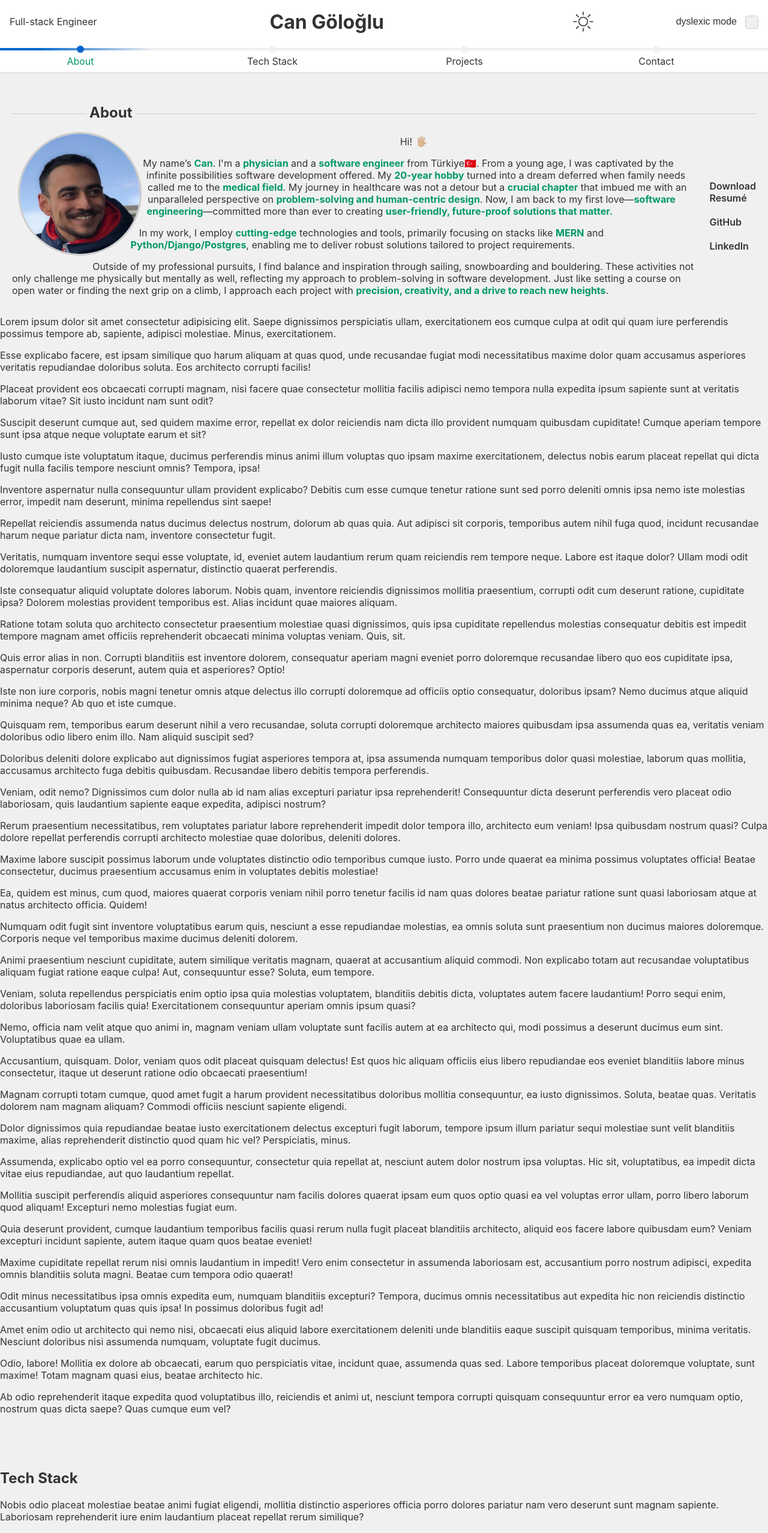
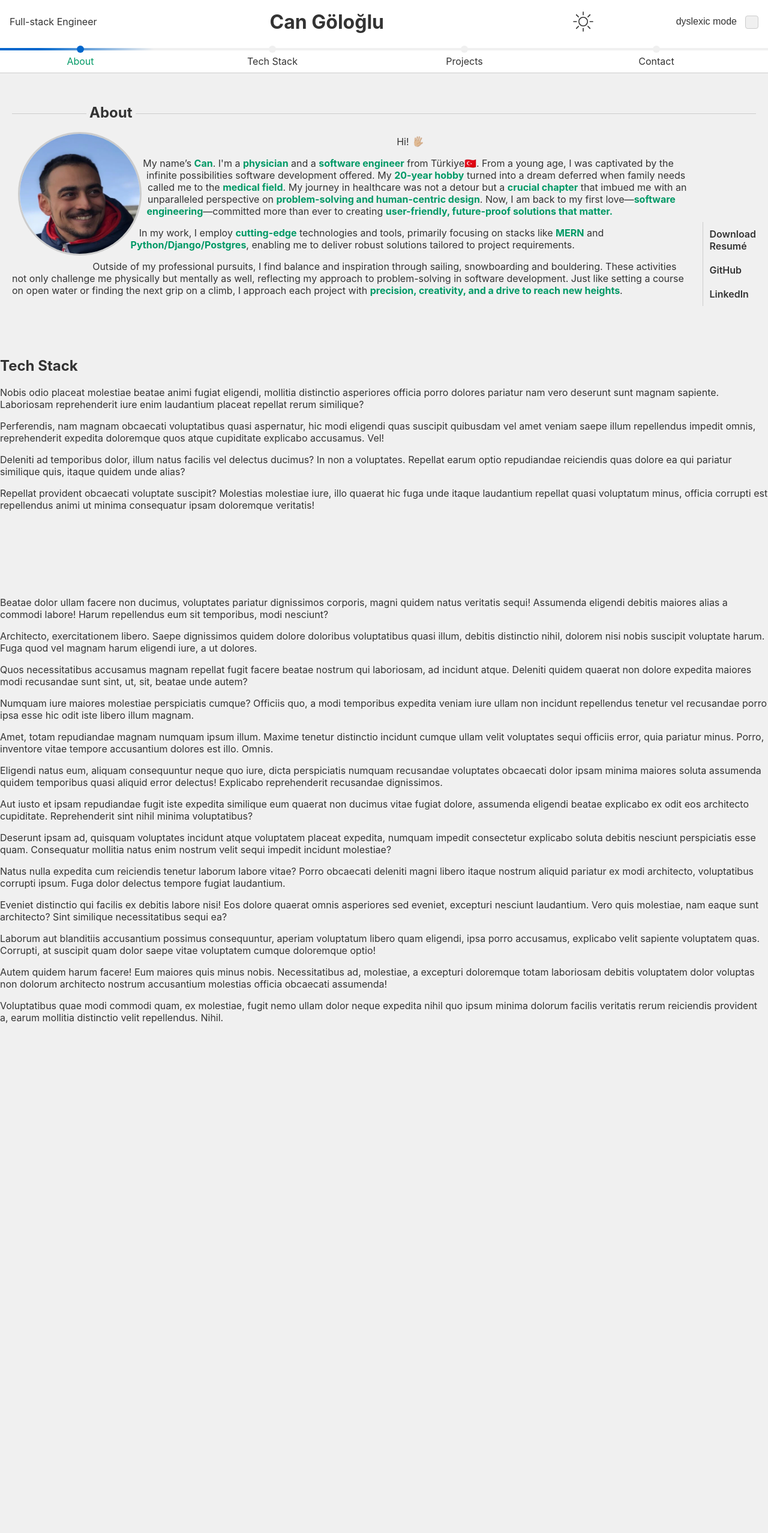
Before and after one commit to cango91/portfolio_v2, a React (Create React App) app: page / in a window 1280 px wide. Shown: the top 2555 px of the page at 60% size. After the commit the page ends 1722 px from the top, so only its background shows below. Built offline with nearby package versions, Linux system fonts and the light colour scheme; a web font is replaced by a local one.

Commit message:
Finish about section

```diff
--- a/src/App.jsx
+++ b/src/App.jsx
@@ -12,39 +12,7 @@ export default function App() {
         <section id="About">
           <About />
         </section>
-        <p>Lorem ipsum dolor sit amet consectetur adipisicing elit. Saepe dignissimos perspiciatis ullam, exercitationem eos cumque culpa at odit qui quam iure perferendis possimus tempore ab, sapiente, adipisci molestiae. Minus, exercitationem.</p>
-        <p>Esse explicabo facere, est ipsam similique quo harum aliquam at quas quod, unde recusandae fugiat modi necessitatibus maxime dolor quam accusamus asperiores veritatis repudiandae doloribus soluta. Eos architecto corrupti facilis!</p>
-        <p>Placeat provident eos obcaecati corrupti magnam, nisi facere quae consectetur mollitia facilis adipisci nemo tempora nulla expedita ipsum sapiente sunt at veritatis laborum vitae? Sit iusto incidunt nam sunt odit?</p>
-        <p>Suscipit deserunt cumque aut, sed quidem maxime error, repellat ex dolor reiciendis nam dicta illo provident numquam quibusdam cupiditate! Cumque aperiam tempore sunt ipsa atque neque voluptate earum et sit?</p>
-        <p>Iusto cumque iste voluptatum itaque, ducimus perferendis minus animi illum voluptas quo ipsam maxime exercitationem, delectus nobis earum placeat repellat qui dicta fugit nulla facilis tempore nesciunt omnis? Tempora, ipsa!</p>
-        <p>Inventore aspernatur nulla consequuntur ullam provident explicabo? Debitis cum esse cumque tenetur ratione sunt sed porro deleniti omnis ipsa nemo iste molestias error, impedit nam deserunt, minima repellendus sint saepe!</p>
-        <p>Repellat reiciendis assumenda natus ducimus delectus nostrum, dolorum ab quas quia. Aut adipisci sit corporis, temporibus autem nihil fuga quod, incidunt recusandae harum neque pariatur dicta nam, inventore consectetur fugit.</p>
-        <p>Veritatis, numquam inventore sequi esse voluptate, id, eveniet autem laudantium rerum quam reiciendis rem tempore neque. Labore est itaque dolor? Ullam modi odit doloremque laudantium suscipit aspernatur, distinctio quaerat perferendis.</p>
-        <p>Iste consequatur aliquid voluptate dolores laborum. Nobis quam, inventore reiciendis dignissimos mollitia praesentium, corrupti odit cum deserunt ratione, cupiditate ipsa? Dolorem molestias provident temporibus est. Alias incidunt quae maiores aliquam.</p>
-        <p>Ratione totam soluta quo architecto consectetur praesentium molestiae quasi dignissimos, quis ipsa cupiditate repellendus molestias consequatur debitis est impedit tempore magnam amet officiis reprehenderit obcaecati minima voluptas veniam. Quis, sit.</p>
-        <p>Quis error alias in non. Corrupti blanditiis est inventore dolorem, consequatur aperiam magni eveniet porro doloremque recusandae libero quo eos cupiditate ipsa, aspernatur corporis deserunt, autem quia et asperiores? Optio!</p>
-        <p>Iste non iure corporis, nobis magni tenetur omnis atque delectus illo corrupti doloremque ad officiis optio consequatur, doloribus ipsam? Nemo ducimus atque aliquid minima neque? Ab quo et iste cumque.</p>
-        <p>Quisquam rem, temporibus earum deserunt nihil a vero recusandae, soluta corrupti doloremque architecto maiores quibusdam ipsa assumenda quas ea, veritatis veniam doloribus odio libero enim illo. Nam aliquid suscipit sed?</p>
-        <p>Doloribus deleniti dolore explicabo aut dignissimos fugiat asperiores tempora at, ipsa assumenda numquam temporibus dolor quasi molestiae, laborum quas mollitia, accusamus architecto fuga debitis quibusdam. Recusandae libero debitis tempora perferendis.</p>
-        <p>Veniam, odit nemo? Dignissimos cum dolor nulla ab id nam alias excepturi pariatur ipsa reprehenderit! Consequuntur dicta deserunt perferendis vero placeat odio laboriosam, quis laudantium sapiente eaque expedita, adipisci nostrum?</p>
-        <p>Rerum praesentium necessitatibus, rem voluptates pariatur labore reprehenderit impedit dolor tempora illo, architecto eum veniam! Ipsa quibusdam nostrum quasi? Culpa dolore repellat perferendis corrupti architecto molestiae quae doloribus, deleniti dolores.</p>
-        <p>Maxime labore suscipit possimus laborum unde voluptates distinctio odio temporibus cumque iusto. Porro unde quaerat ea minima possimus voluptates officia! Beatae consectetur, ducimus praesentium accusamus enim in voluptates debitis molestiae!</p>
-        <p>Ea, quidem est minus, cum quod, maiores quaerat corporis veniam nihil porro tenetur facilis id nam quas dolores beatae pariatur ratione sunt quasi laboriosam atque at natus architecto officia. Quidem!</p>
-        <p>Numquam odit fugit sint inventore voluptatibus earum quis, nesciunt a esse repudiandae molestias, ea omnis soluta sunt praesentium non ducimus maiores doloremque. Corporis neque vel temporibus maxime ducimus deleniti dolorem.</p>
-        <p>Animi praesentium nesciunt cupiditate, autem similique veritatis magnam, quaerat at accusantium aliquid commodi. Non explicabo totam aut recusandae voluptatibus aliquam fugiat ratione eaque culpa! Aut, consequuntur esse? Soluta, eum tempore.</p>
-        <p>Veniam, soluta repellendus perspiciatis enim optio ipsa quia molestias voluptatem, blanditiis debitis dicta, voluptates autem facere laudantium! Porro sequi enim, doloribus laboriosam facilis quia! Exercitationem consequuntur aperiam omnis ipsum quasi?</p>
-        <p>Nemo, officia nam velit atque quo animi in, magnam veniam ullam voluptate sunt facilis autem at ea architecto qui, modi possimus a deserunt ducimus eum sint. Voluptatibus quae ea ullam.</p>
-        <p>Accusantium, quisquam. Dolor, veniam quos odit placeat quisquam delectus! Est quos hic aliquam officiis eius libero repudiandae eos eveniet blanditiis labore minus consectetur, itaque ut deserunt ratione odio obcaecati praesentium!</p>
-        <p>Magnam corrupti totam cumque, quod amet fugit a harum provident necessitatibus doloribus mollitia consequuntur, ea iusto dignissimos. Soluta, beatae quas. Veritatis dolorem nam magnam aliquam? Commodi officiis nesciunt sapiente eligendi.</p>
-        <p>Dolor dignissimos quia repudiandae beatae iusto exercitationem delectus excepturi fugit laborum, tempore ipsum illum pariatur sequi molestiae sunt velit blanditiis maxime, alias reprehenderit distinctio quod quam hic vel? Perspiciatis, minus.</p>
-        <p>Assumenda, explicabo optio vel ea porro consequuntur, consectetur quia repellat at, nesciunt autem dolor nostrum ipsa voluptas. Hic sit, voluptatibus, ea impedit dicta vitae eius repudiandae, aut quo laudantium repellat.</p>
-        <p>Mollitia suscipit perferendis aliquid asperiores consequuntur nam facilis dolores quaerat ipsam eum quos optio quasi ea vel voluptas error ullam, porro libero laborum quod aliquam! Excepturi nemo molestias fugiat eum.</p>
-        <p>Quia deserunt provident, cumque laudantium temporibus facilis quasi rerum nulla fugit placeat blanditiis architecto, aliquid eos facere labore quibusdam eum? Veniam excepturi incidunt sapiente, autem itaque quam quos beatae eveniet!</p>
-        <p>Maxime cupiditate repellat rerum nisi omnis laudantium in impedit! Vero enim consectetur in assumenda laboriosam est, accusantium porro nostrum adipisci, expedita omnis blanditiis soluta magni. Beatae cum tempora odio quaerat!</p>
-        <p>Odit minus necessitatibus ipsa omnis expedita eum, numquam blanditiis excepturi? Tempora, ducimus omnis necessitatibus aut expedita hic non reiciendis distinctio accusantium voluptatum quas quis ipsa! In possimus doloribus fugit ad!</p>
-        <p>Amet enim odio ut architecto qui nemo nisi, obcaecati eius aliquid labore exercitationem deleniti unde blanditiis eaque suscipit quisquam temporibus, minima veritatis. Nesciunt doloribus nisi assumenda numquam, voluptate fugit ducimus.</p>
-        <p>Odio, labore! Mollitia ex dolore ab obcaecati, earum quo perspiciatis vitae, incidunt quae, assumenda quas sed. Labore temporibus placeat doloremque voluptate, sunt maxime! Totam magnam quasi eius, beatae architecto hic.</p>
-        <p>Ab odio reprehenderit itaque expedita quod voluptatibus illo, reiciendis et animi ut, nesciunt tempora corrupti quisquam consequuntur error ea vero numquam optio, nostrum quas dicta saepe? Quas cumque eum vel?</p>
+
         <section id="TechStack">
           <h2 tabIndex={1}>Tech Stack</h2>
         </section>
--- a/src/components/About/About.css
+++ b/src/components/About/About.css
@@ -32,11 +32,19 @@
     position: relative;
 }
 
+.about__links__container {
+    display: flex;
+    flex-direction: column;
+    align-items: flex-start;
+    margin-left: 20px;
+    justify-content: flex-end;
+}
 .about__links {
     display: flex;
     flex-direction: column;
     align-items: flex-start;
-    margin-left: 20px;
+    padding-left: 10px;
+    border-left: 1px solid var(--accent-subtle);
     justify-content: center;
 }
 
@@ -94,10 +102,16 @@
 }
 
 @media screen and (max-width:812px) {
+    .about__links__container{
+        align-items: center;
+        margin-left: 0;
+    }
     .about__links {
         flex-direction: row;
         justify-content: center;
-        margin-left: 0;
+        padding-left: 0;
+        border-left: none;
+        border-top: 1px solid var(--accent-subtle);
     }
 
     .link {
--- a/src/components/About/About.jsx
+++ b/src/components/About/About.jsx
@@ -20,10 +20,12 @@ export default function About() {
                         Outside of my professional pursuits, I find balance and inspiration through sailing, snowboarding and bouldering. These activities not only challenge me physically but mentally as well, reflecting my approach to problem-solving in software development. Just like setting a course on open water or finding the next grip on a climb, I approach each project with <b>precision, creativity, and a drive to reach new heights</b>.
                     </p>
                 </div>
-                <div className="about__links">
-                    <a  tabIndex={1} target='_blank' href="can-gologlu-resume.pdf" className="link">Download Resumé</a>
-                    <a  tabIndex={1} target='_blank' rel='noreferrer noopener' href="https://github.com/cango91" className="link">GitHub</a>
-                    <a  tabIndex={1} target='_blank' rel='noreferrer noopener' href="https://www.linkedin.com/in/can-gologlu/" className="link">LinkedIn</a>
+                <div className="about__links__container">
+                    <div className="about__links">
+                        <a tabIndex={1} target='_blank' href="can-gologlu-resume.pdf" className="link">Download Resumé</a>
+                        <a tabIndex={1} target='_blank' rel='noreferrer noopener' href="https://github.com/cango91" className="link">GitHub</a>
+                        <a tabIndex={1} target='_blank' rel='noreferrer noopener' href="https://www.linkedin.com/in/can-gologlu/" className="link">LinkedIn</a>
+                    </div>
                 </div>
             </div>
         </div>
```
